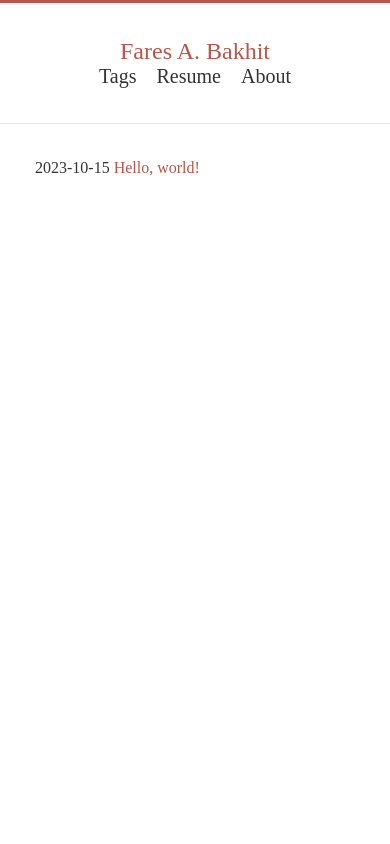
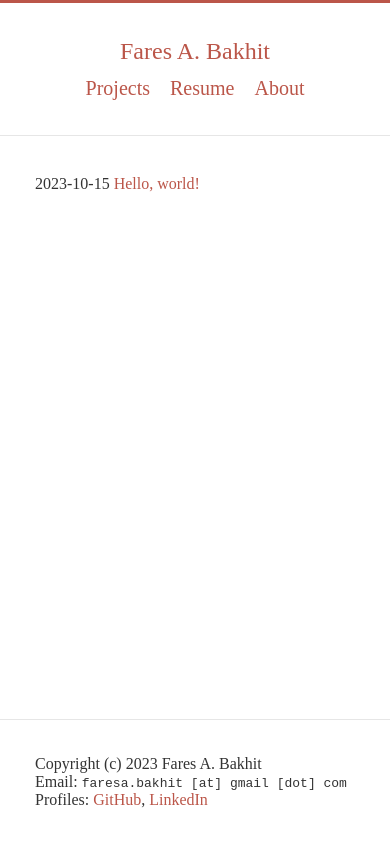
Before and after one commit to faresbakhit/faresbakhit.github.io, a plain HTML site: page docs/index.html in a window 390 px wide. Drawn offline with Linux system fonts and the light colour scheme.

Commit message:
base website

```diff
--- a/config.toml
+++ b/config.toml
@@ -1,5 +1,5 @@
 base_url = "https://faresbakhit.github.io/"
-output_dir = "public"
+output_dir = "docs"
 compile_sass = true
 minify_html = false
 gemerate_feed = true
--- a/docs/index.html
+++ b/docs/index.html
@@ -2,7 +2,7 @@
 <html lang="en">
 <head>
   <meta charset="utf-8">
-  <meta name="viewport" content="width=device-width, initial-scale=1.0">
+  <meta name="viewport" content="width=device-width, initial-scale=1">
   <meta name="author" content="Fares Ahmed Bakhit">
   <meta name="description" content="Fares' $HOME on the internet">
   <title>Fares A. Bakhit</title>
@@ -10,20 +10,30 @@
 </head>
 
 <body>
-<header>
-  <a href="/">Fares A. Bakhit</a>
-  <nav>
-    <a href="/tags.html">Tags</a>
-    <a href="/resume.html">Resume</a>
-    <a href="/about.html">About</a>
-  </nav>
-</header>
+  <div>
+    <header>
+      <a href="https://faresbakhit.github.io">Fares A. Bakhit</a>
+      <nav>
+        <a href="">Projects</a>
+        <a href="">Resume</a>
+        <a href="">About</a>
+      </nav>
+    </header>
 
-<main>
+    <main>
 
 <p>2023-10-15 <a href="https://faresbakhit.github.io/hello-world/">Hello, world!</a></p>
 
 </main>
+  </div>
 
+  <footer>
+    Copyright (c) 2023 Fares A. Bakhit<br>
+    Email:
+    <code>faresa.bakhit [at] gmail [dot] com</code><br>
+    Profiles:
+    <a href="https://github.com/faresbakhit">GitHub</a>,
+    <a href="https://linkedin.com/in/faresahmed">LinkedIn</a>
+  </footer>
 </body>
 </html>
--- a/sass/style.scss
+++ b/sass/style.scss
@@ -1,49 +1,45 @@
 $color-red: #bb5649;
 $color-black: #333333;
+$color-grey: #e6e6e6;
 
 html {
   border-top: 3px solid $color-red;
   font-family: serif;
-  color: $color-black
+  color: $color-black;
 }
 
 body {
-  width: 768px;
+  display: flex;
+  flex-direction: column;
+  justify-content: space-between;
   margin: 0 auto;
-
-  @media (max-width: 838px) {
-    width: unset;
-  }
+  max-width: 768px;
+  min-height: calc(100vh - 3px);
 }
 
 header {
+  font-size: 24px;
   padding: 35px;
-  margin-bottom: 35px;
-
+  border-bottom: 1px solid $color-grey;
   display: flex;
   justify-content: space-between;
   align-items: center;
 
-  @media (max-width: 535px) {
-    flex-direction: column
-  }
-
-
-  font-size: 24px;
   nav {
+    font-size: 20px;
     display: flex;
     gap: 20px;
-    font-size: 20px;
-    a { color: $color-black; }
   }
-
-  border-bottom: 1px solid #e6e6e6;
 }
 
 main {
-  @media (max-width: 838px) {
-    padding: 0 35px
-  }
+  margin: 35px 0;
+  line-height: 1.6;
+}
+
+footer {
+  padding: 35px;
+  border-top: 1px solid $color-grey;
 }
 
 a {
@@ -55,7 +51,19 @@ a:hover {
   text-decoration: underline;
 }
 
-pre {
-  padding: 25px;
-  overflow-x: auto;
+@media (max-width: 583px) {
+  header {
+    flex-direction: column;
+    gap: 12px;
+  }
 }
+
+@media (max-width: 838px) {
+  main {
+    padding: 0 35px;
+  }
+
+  body {
+    max-width: unset;
+  }
+}
```
Also changed, not shown: content/2023-10-15-hello-world.md (+5 -8 lines), docs/404.html (+20 -10 lines), docs/hello-world/index.html (+20 -10 lines), templates/page.html (+21 -11 lines), docs/style.css.
